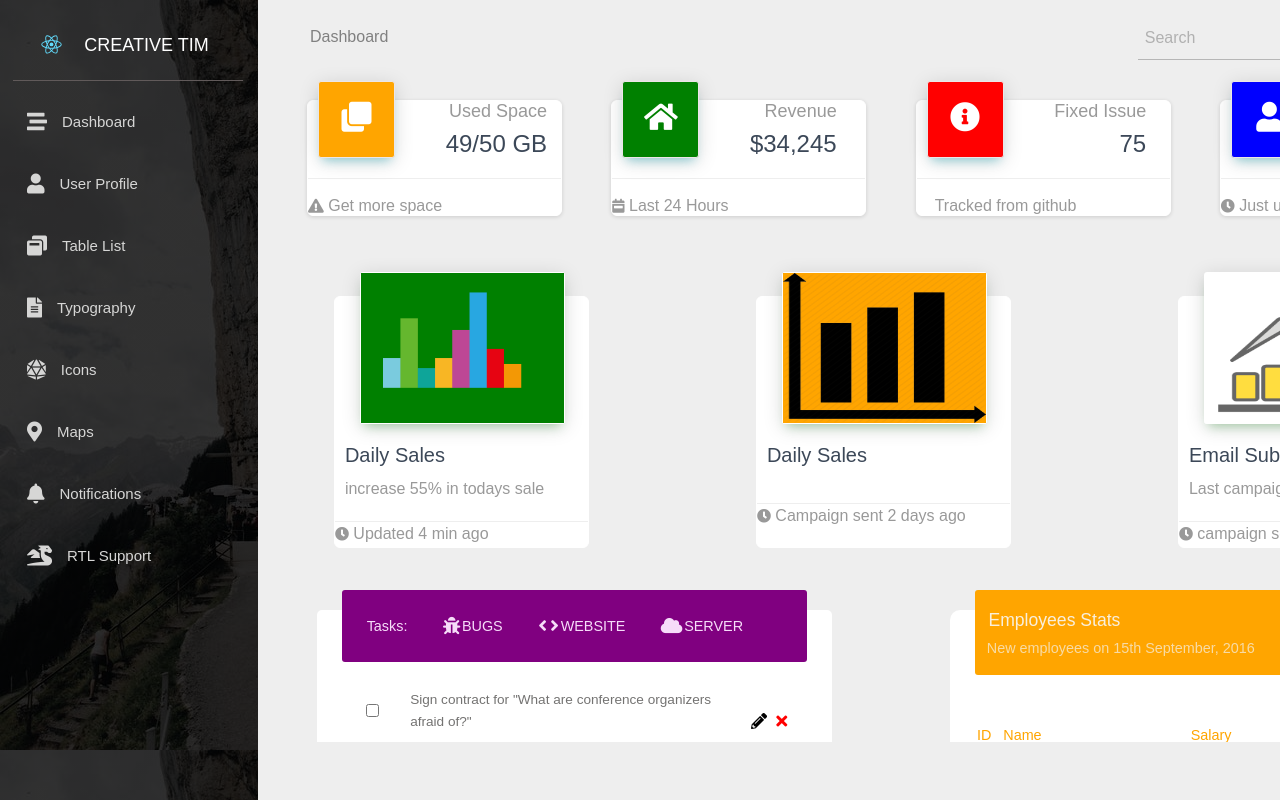
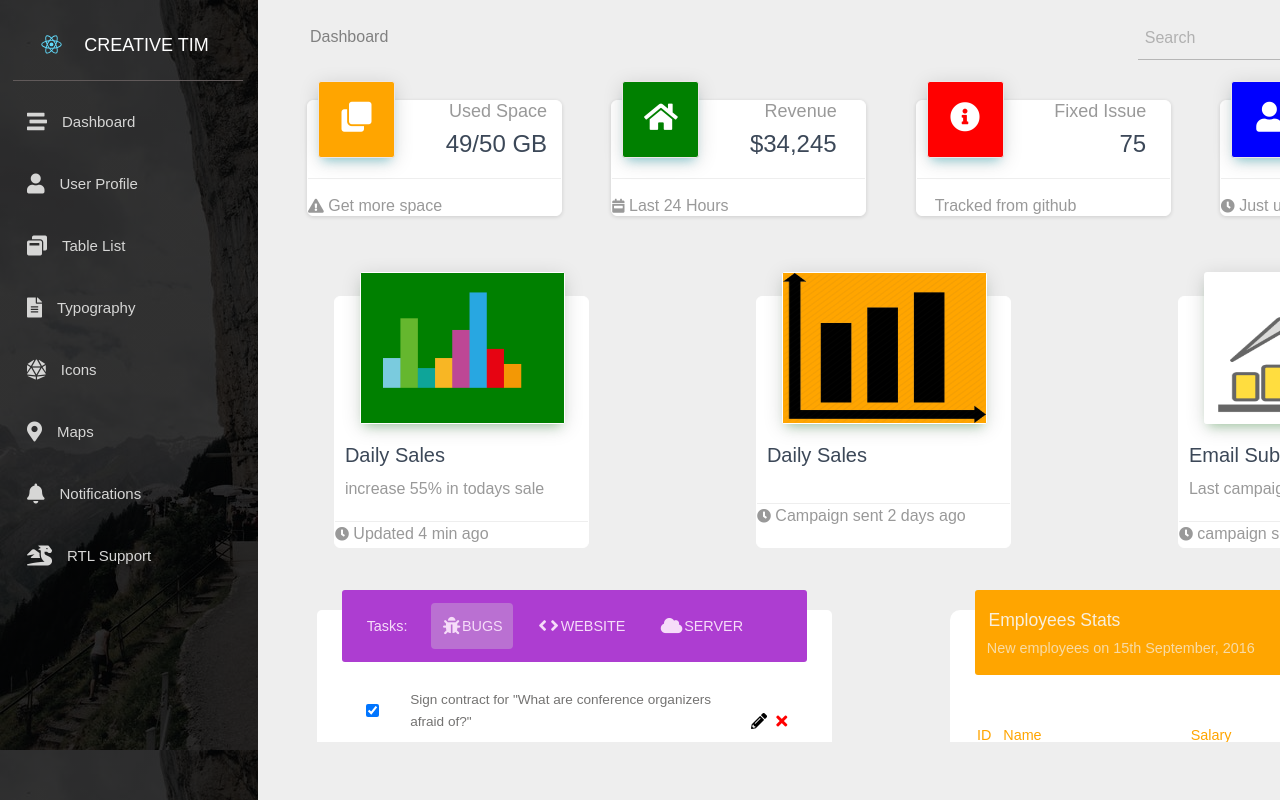
Before and after one commit to dinesh196/business-landing-page, a React (Create React App) app in the folder page/: page / in a window 1280 px wide. Shown: the top 800 px of the page. Built offline with nearby package versions, Linux system fonts and the light colour scheme.

Commit message:
animations added in tasks box

```diff
--- a/page/src/components/container2.css
+++ b/page/src/components/container2.css
@@ -5,4 +5,5 @@
     margin-top:30px;
     justify-content:space-around;
     padding-top: 2em;
+    align-items: flex-start;
 }
--- a/page/src/components/empstats.css
+++ b/page/src/components/empstats.css
@@ -41,6 +41,7 @@
 .stats-content{
 	width: 91%;
 	margin-top: 2.3em;
+	margin-bottom: 1em;
 }
 
 .stats-content table{
--- a/page/src/components/empstats.js
+++ b/page/src/components/empstats.js
@@ -59,7 +59,7 @@ class Content extends Component{
 	render(){
 		let contentEmps = this.props.emps.map(abc => <ReturnEmp emp={abc} key={abc.id}/>);
 		return(
-			<table cellspacing="0px">
+			<table cellSpacing="0px">
 				<tbody>
 					<tr>
 						<td className="row-head"> ID</td>
--- a/page/src/components/tasks.css
+++ b/page/src/components/tasks.css
@@ -13,7 +13,7 @@
 	margin-top: -25px;
 	align-self: center;
 	border-radius: 3px;
-	background-color: purple;
+	background-color: #ad3dd1;
 	padding: 0.3em 0.3em 0.3em 0.3em;
 	display: flex;
 	justify-content: flex-start;
@@ -36,7 +36,11 @@
 	align-items: center;
 	padding: 0.9em 0.7em;
 	font-size: 0.9em;
-	border-radius: 10px;
+	border-radius: 4px;
+}
+
+.tab:hover{
+	cursor: pointer;
 }
 
 .tasks-sub-head i{
@@ -84,3 +88,7 @@ input{
 .fa-times{
 	color: red;
 }
+
+.active{
+	background-color: #ba70d2;
+}
--- a/page/src/components/tasks.js
+++ b/page/src/components/tasks.js
@@ -2,19 +2,56 @@ import React, { Component } from 'react';
 import './tasks.css';
 
 class Tasks extends Component{
+	constructor(props){
+		super(props);
+		this.state = {active: 'bugs'};
+	}
+
+	handleClick(e, abc){
+		console.log(e);
+		let tabs = document.querySelectorAll(".tab");
+		tabs.forEach(tab => {tab.classList.remove('active')});
+		let id = document.getElementById(abc);
+		id.classList.add('active');
+		let tasks = document.querySelectorAll(".task-content-item");
+		tasks.forEach(task => {
+			if(!(task.classList.contains(abc))) task.style.display = "none";
+			else task.style.display = "flex";
+		});
+	}
+
 	render(){
-		let items = ['Sign contract for "What are conference organizers afraid of?"',
-					'Lines From Great Russian Literature? Or E-mails From My Boss?',
-					'Flooded: One year later, assessing what was lost and what was found when a ravaging rain swept through metro Detroit',
-					'Create 4 Invisible User Experiences you Never Knew About'];
+		let items = [
+						{
+							'name': 'Sign contract for "What are conference organizers afraid of?"',
+							'class':'bugs website server',
+							'checked':true
+						},
+						{
+							'name': 'Lines From Great Russian Literature? Or E-mails From My Boss?',
+							'class': 'bugs server',
+							'checked': false
+						},
+						{
+							'name': 'Flooded: One year later, assessing what was lost and what was found when a ravaging rain swept through metro Detroit',
+							'class': 'bugs website server',
+							'checked': false
+						},
+						{
+							'name': 'Create 4 Invisible User Experiences you Never Knew About',
+							'class': 'bugs',
+							'checked': true
+						}
+					];
+
 		return(
 			<div className="tasks">
 				<div className="tasks-head">
 					<div className="head-child">
 						<div className="tasks-sub-head">Tasks:</div>
-						<div className="tasks-sub-head"><i className="fa fa-bug"></i> BUGS</div>
-						<div className="tasks-sub-head"><i className="fa fa-angle-left"></i> <i className="fa fa-angle-right"></i> WEBSITE</div>
-						<div className="tasks-sub-head"><i className="fa fa-cloud"></i> SERVER</div>
+						<div className="tasks-sub-head active tab" id="bugs" onClick={(e) => this.handleClick(e,"bugs")}><i className="fa fa-bug"></i> BUGS</div>
+						<div className="tasks-sub-head tab" id="website" onClick={(e) => this.handleClick(e,"website")}><i className="fa fa-angle-left"></i> <i className="fa fa-angle-right"></i> WEBSITE</div>
+						<div className="tasks-sub-head tab" id="server" onClick={(e) => this.handleClick(e,"server")}><i className="fa fa-cloud"></i> SERVER</div>
 					</div>
 				</div>
 				<Content items={items}/>
@@ -24,10 +61,13 @@ class Tasks extends Component{
 }
 
 function ReturnTask(props){
+	let classname = props.item.class + " task-content-item";
+	let checked = props.item.checked;
+	console.log(classname);
 	return(
-		<div className="task-content-item">
-			<input type="checkbox" />
-			<div className="task-text">{props.item}</div>
+		<div className={classname}>
+			<input type="checkbox" className="task-check" defaultChecked={checked} />
+			<div className="task-text">{props.item.name}</div>
 			<div className="task-opr">
 				<i className="fa fa-pencil-alt task-op"></i>
 				<i className="fa fa-times task-op"></i>
@@ -39,7 +79,7 @@ function ReturnTask(props){
 class Content extends Component{
 
 	render(){
-		let contentItems = this.props.items.map(abc => <ReturnTask item={abc} key={abc}/>);
+		let contentItems = this.props.items.map(abc => <ReturnTask item={abc} key={abc.name} />);
 		return(
 			<div className="tasks-content">
 				{contentItems}
```
